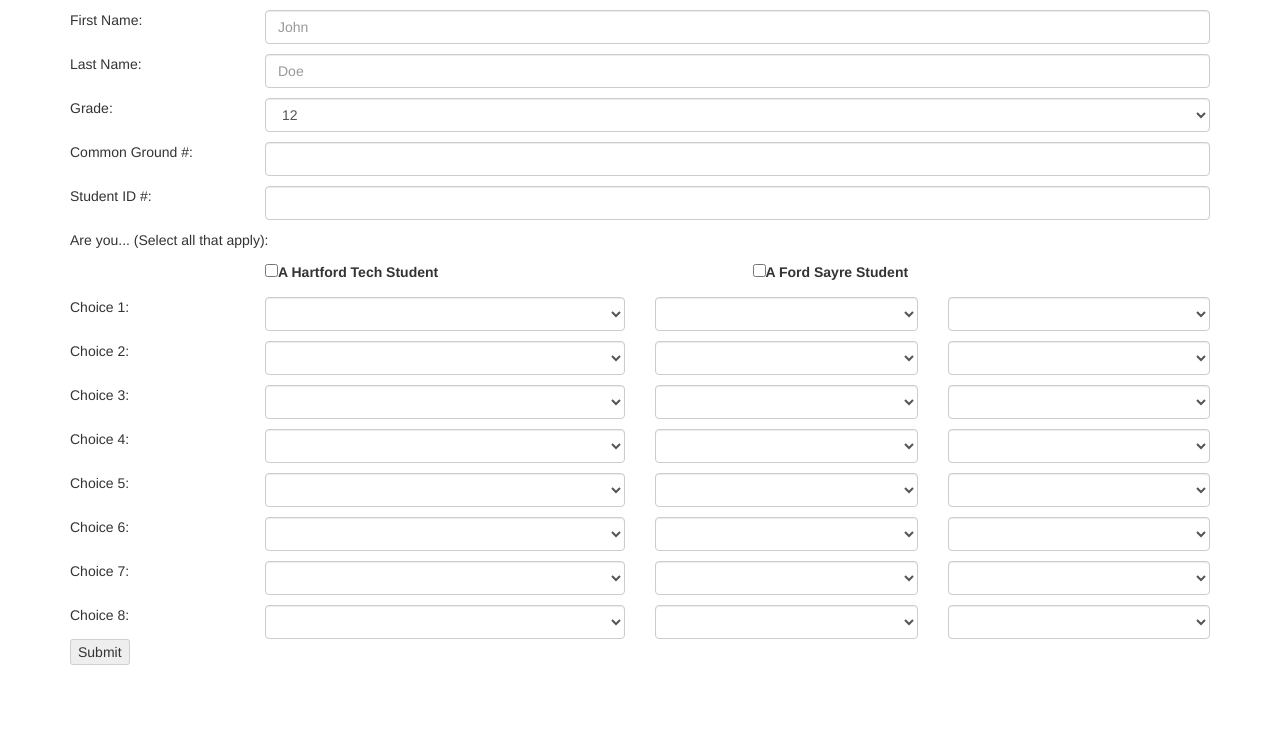
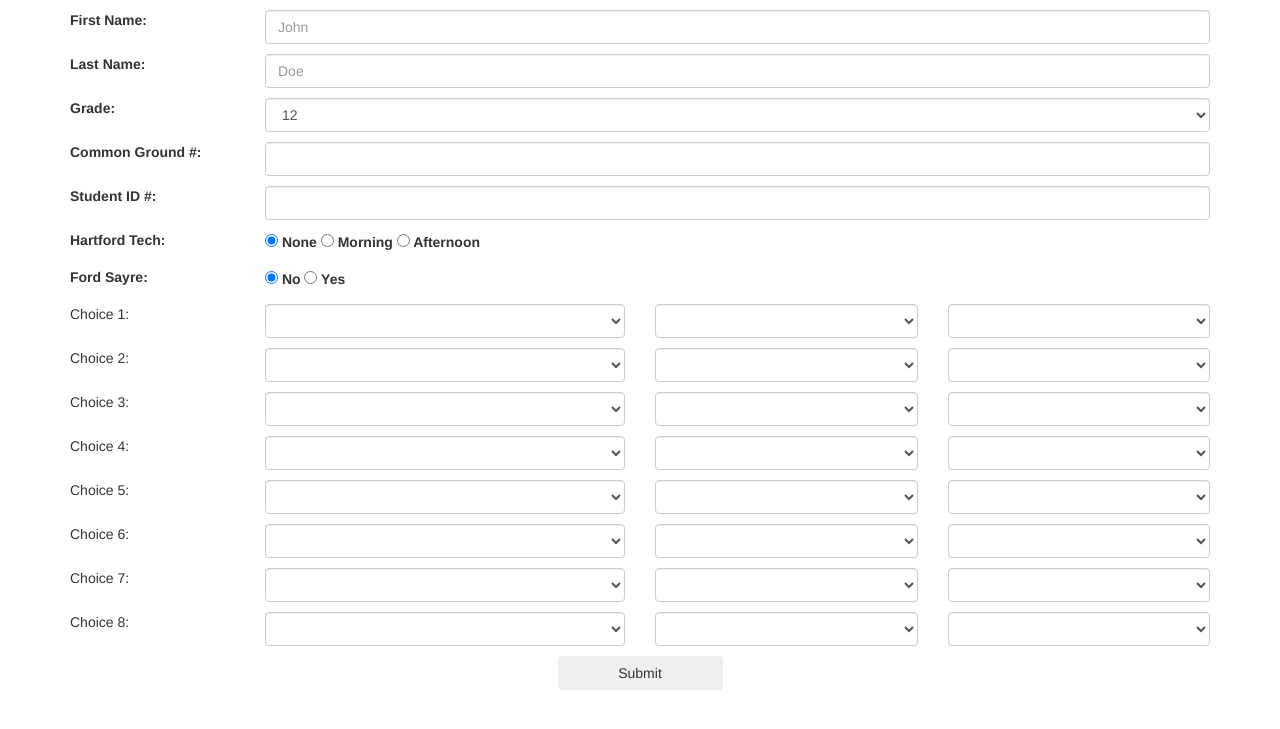
Before and after one commit to owenversteeg/marchintensiveplacement, a PHP site: page / in a window 1280 px wide. Shown: the top 729 px of the page. Run offline with PHP 8.4, Linux system fonts and the light colour scheme; data that the repository does not hold is empty; some libraries are stand-ins or nearby versions.

Commit message:
More bootstrapping and better checks

```diff
--- a/website/index.php
+++ b/website/index.php
@@ -75,26 +75,35 @@ if (array_key_exists("submitting", $_POST)) {
 		<script type="text/javascript" src="js/bootstrap.min.js"></script>
 		<script type="text/javascript">
 			var choices = <?php echo $choices; ?>;
-			function updateSubmit() {
+			function checkForm() {
 				/*Check all inputs*/
-				var good = true;
-				for (var i = 0; i < <?php echo($choices);?>; i ++) {
+				var response = {"firstname":false,"lastname":false,"grade":true,"cg":false,"studentid":false,"fordsayre":true,"hartfordtech":true};
+				for (var i = 0; i < choices; i ++) {
 					/*You need to have either a full-day or both half-days*/
 					if ($("#select-full-" + i).val() == "" && ($("#select-am-" + i).val() == "" || $("#select-pm-" + i).val() == "")) {
-						good = false;
-						break;
+						response['choice'+i] = true;
+					} else {
+						response['choice'+i] = false;
 					}
 				}
 
-				if ($("#firstname").val() == "" || $("#lastname").val() == "" || $("#id").val() == "" || $("#studentid").val() == "") {
-					good = false;
+				if ($('#firstname').val() != "") {
+					response.firstname = true;
+				}
+				if ($('#lastname').val() != "") {
+					response.lastname = true;
+				}
+				if ($('#grade').val() != "") {
+					response.grade = true;
+				}
+				if ($('#cg').val() != "") {
+					response.cg = true;
+				}
+				if ($('#studentid').val() != "") {
+					response.studentid = true;
 				}
 
-				/*Update the button*/
-				if (good)
-					$("#form-submit").attr("disabled", null);
-				else
-					$("#form-submit").attr("disabled", "disabled");
+				return response;
 			}
 
 			/*Spit out the intensive list*/
@@ -120,22 +129,22 @@ if (array_key_exists("submitting", $_POST)) {
 						var num = $(this).attr("select-num");
 						$("#select-am-" + num).val("");
 						$("#select-pm-" + num).val("");
-						updateSubmit();
+						checkForm();
 					});
 					/*If you select half-day, you don't get to choose a full-day*/
 					$("#select-am-" + i).change(function(event) {
 						var num = $(this).attr("select-num");
 						$("#select-full-" + num).val("");
-						updateSubmit();
+						checkForm();
 					});
 					$("#select-pm-" + i).change(function(event) {
 						var num = $(this).attr("select-num");
 						$("#select-full-" + num).val("");
-						updateSubmit();
+						checkForm();
 					});
 				};
 
-				$("#hartford").change(function(event) {
+				$('.hartfordtech').change(function(event) {
 					alert("TODO: This button (ask the MI people)");
 					return;
 					var selected = $(this).is(":checked");
@@ -153,40 +162,84 @@ if (array_key_exists("submitting", $_POST)) {
 				});
 
 				$("#firstname").keydown(function(event) {
-					updateSubmit();
+					checkForm();
 				});
 				$("#lastname").keydown(function(event) {
-					updateSubmit();
+					checkForm();
 				});
 				$("#cg").keydown(function(event) {
-					updateSubmit();
+					checkForm();
 				});
 				$("#studentid").keydown(function(event) {
-					updateSubmit();
+					checkForm();
 				});
 
-				/*Make sure they've filled all their choices*/
-				updateSubmit();
-			});
+				$('#form-tag').submit(function(){
+					var response = checkForm();
+
+					if (!response.firstname) {
+						$('#firstname').parent().parent().removeClass('has-success').addClass('has-error');
+					} else {
+						$('#firstname').parent().parent().removeClass('has-error').addClass('has-success');
+					}
+					if (!response.lastname) {
+						$('#lastname').parent().parent().removeClass('has-success').addClass('has-error');
+					} else {
+						$('#lastname').parent().parent().removeClass('has-error').addClass('has-success');
+					}
+					if (!response.grade) {
+						$('#grade').parent().parent().removeClass('has-success').addClass('has-error');
+					} else {
+						$('#grade').parent().parent().removeClass('has-error').addClass('has-success');
+					}
+					if (!response.cg) {
+						$('#cg').parent().parent().removeClass('has-success').addClass('has-error');
+					} else {
+						$('#cg').parent().parent().removeClass('has-error').addClass('has-success');
+					}
+					if (!response.studentid) {
+						$('#studentid').parent().parent().removeClass('has-success').addClass('has-error');
+					} else {
+						$('#studentid').parent().parent().removeClass('has-error').addClass('has-success');
+					}
+					if (!response.fordsayre) {
+						$('.fordsayre').parent().parent().removeClass('has-success').addClass('has-error');
+					} else {
+						$('.fordsayre').parent().parent().removeClass('has-error').addClass('has-success');
+					}
+					console.log(response);
+					for (var i = 0; i < Object.keys(response).length; i++) {
+						if (!response[Object.keys(response)[i]]) {
+							return false;
+						}
+					};
+				})
+});
 </script>
 </head>
 <body>
 	<div class="container">
 		<?php /*Super lazy redirection*/ ?>
-		<form method="POST">
+		<form method="POST" id="form-tag">
 			<div>
 				<div class="row row-margin-top row-margin-bottom">
-					<div class="col-md-2">First Name:</div>
+					<div class="col-md-2">
+						<label class="control-label">First Name:</label>
+					</div>
 					<div class="col-md-10"><input class="form-control" type="text" name="firstname" id="firstname" placeholder="John"></div>
 				</div>
 				<div class="row row-margin-top row-margin-bottom">
-					<div class="col-md-2">Last Name:</div>
+					<div class="col-md-2">
+						<label class="control-label">Last Name:</label>
+					</div>
 					<div class="col-md-10"><input class="form-control" type="text" name="lastname"  id="lastname"  placeholder="Doe"></div>
 				</div>
 				<div class="row row-margin-top row-margin-bottom">
-					<div class="col-md-2">Grade:</div>
+					<div class="col-md-2">
+						<label class="control-label">Grade:</label>
+					</div>
 					<div class="col-md-10">
-						<select name="grade" class="form-control">
+						<select name="grade" id="grade" class="form-control">
 							<option value="12" selected>12</option>
 							<option value="11">11</option>
 							<option value="10">10</option>
@@ -195,24 +248,36 @@ if (array_key_exists("submitting", $_POST)) {
 					</div>
 				</div>
 				<div class="row row-margin-top row-margin-bottom">
-					<div class="col-md-2">Common Ground #:</div>
+					<div class="col-md-2">
+						<label class="control-label">Common Ground #:</label>
+					</div>
 					<div class="col-md-10"><input class="form-control" type="text" name="cg" id="cg"></div>
 				</div>
 				<div class="row row-margin-top row-margin-bottom">
-					<div class="col-md-2">Student ID #:</div>
-					<div class="col-md-10"><input class="form-control" type="text" name="studentid" id="studentid"></div>
-				</div>
-				<div class="row row-margin-top row-margin-bottom">
-					<div class="col-md-4">
-						Are you... (Select all that apply):
+					<div class="col-md-2">
+						<label class="control-label">Student ID #:</label>
+					</div>
+					<div class="col-md-10">
+						<input class="form-control" type="text" name="studentid" id="studentid">
 					</div>
 				</div>
 				<div class="row row-margin-top row-margin-bottom">
-					<div class="col-md-5 col-md-offset-2">
-						<input type="checkbox" id="hartford" name="hartford"><label for="hartford">A Hartford Tech Student</label>
+					<div class="col-md-2">
+						<label class="control-label">Hartford Tech:</label>
+					</div>
+					<div class="col-md-10">
+						<label class="control-label"><input type="radio" class="hartfordtech" name="hartfordtech" value="none" checked> None</label>
+						<label class="control-label"><input type="radio" class="hartfordtech" name="hartfordtech" value="am"> Morning</label>
+						<label class="control-label"><input type="radio" class="hartfordtech" name="hartfordtech" value="pm"> Afternoon</label>
+					</div>
+				</div>
+				<div class="row row-margin-top row-margin-bottom">
+					<div class="col-md-2">
+						<label class="control-label">Ford Sayre:</label>
 					</div>
 					<div class="col-md-5">
-						<input type="checkbox" id="fordsayre" name="fordsayre"><label for="fordsayre">A Ford Sayre Student</label>
+						<label><input type="radio" class="fordsayre" name="fordsayre" value="no" checked> No</label>
+						<label><input type="radio" class="fordsayre" name="fordsayre" value="yes"> Yes</label>
 					</div>
 				</div>
 			</div>
@@ -231,7 +296,11 @@ if (array_key_exists("submitting", $_POST)) {
 				}
 				?>
 			</div>
-			<input type="submit" value="Submit" id="form-submit">
+			<div class="row row-margin-top row-margin-bottom">
+				<div class="col-md-2 col-md-offset-5">
+					<input class="btn btn-block btn-defualt" type="submit" value="Submit" id="form-submit">
+				</div>
+			</div>
 			<input type="hidden" name="submitting" value="true">
 		</form>
 	</div>
```
